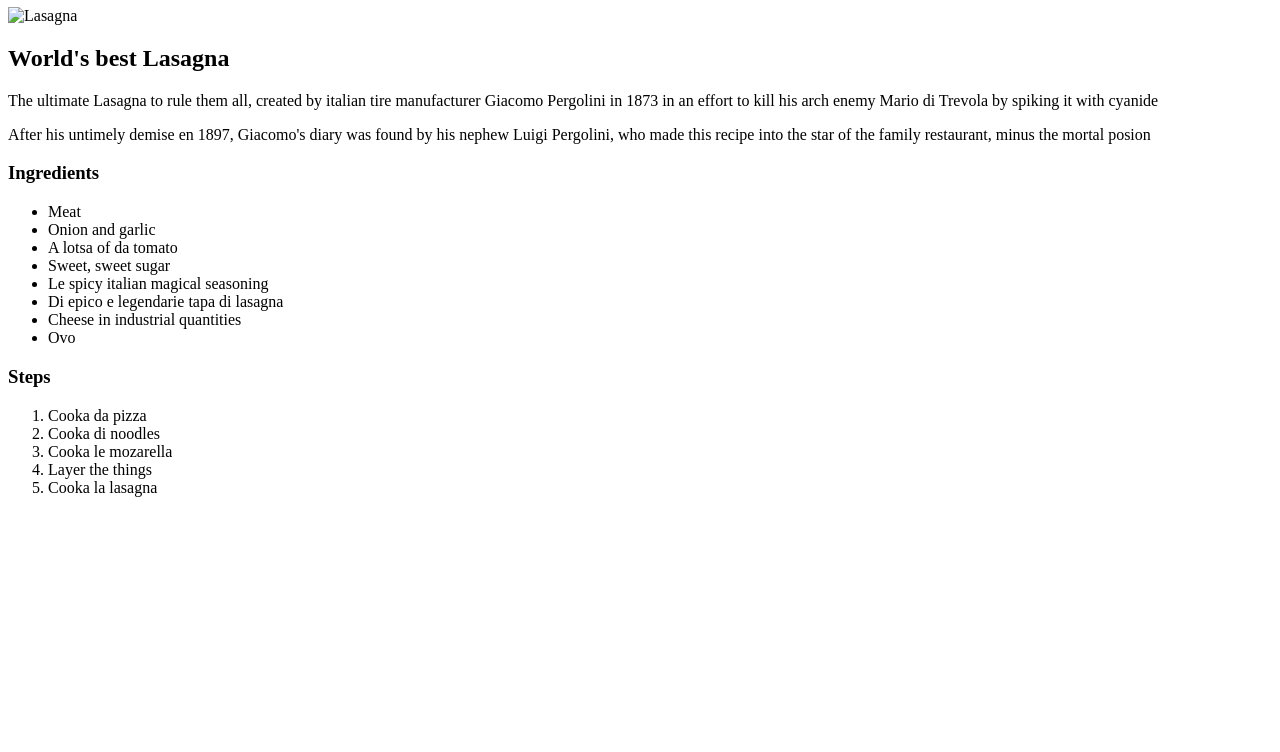
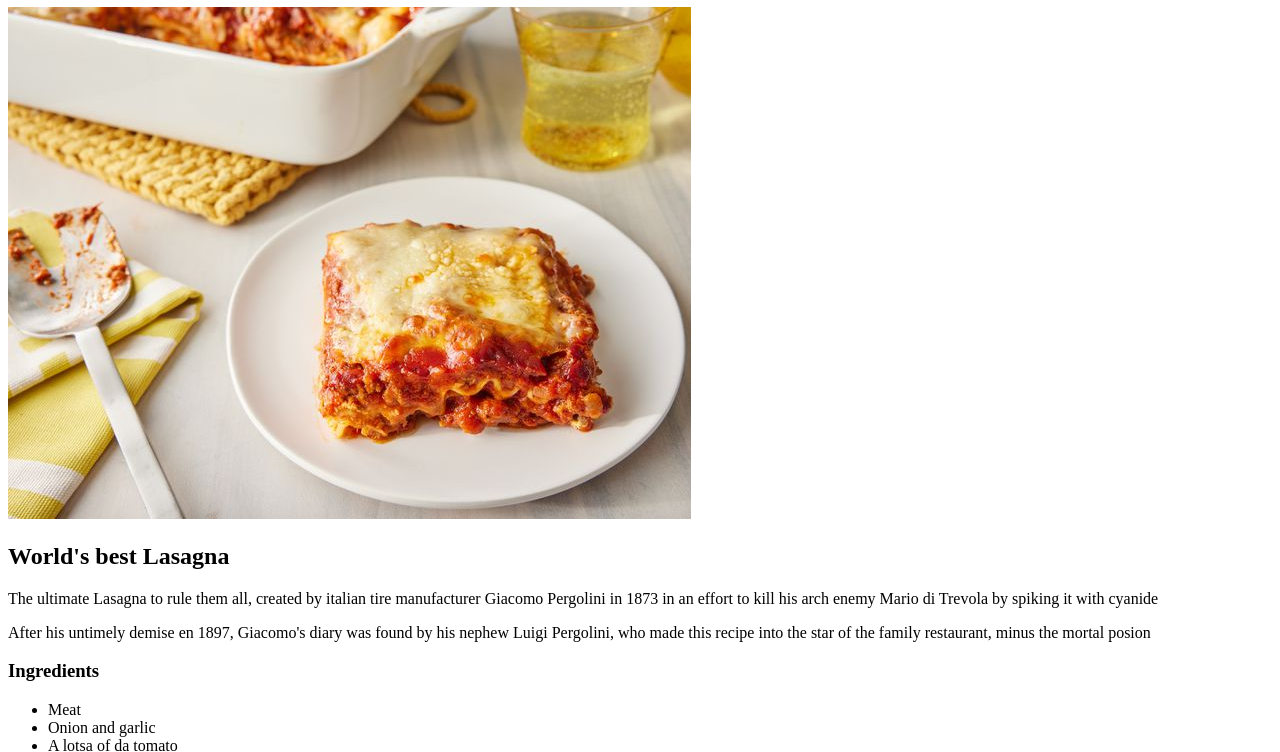
Before and after one commit to DiegoC281/odin-recipes, a plain HTML site: page recipes/lasagna.html in a window 1280 px wide. Shown: the part 73-825 px from the top of the page. Before the commit the page ends 800 px from the top, so only its background shows below. Drawn offline with Linux system fonts and the light colour scheme.

Commit message:
Fix Lasagna Image

```diff
--- a/recipes/lasagna.html
+++ b/recipes/lasagna.html
@@ -9,7 +9,7 @@
 
 <body>
     <h1>Lasagna</h1>
-    <img src="img/lasagna.jpg" alt="Lasagna">
+    <img src="../img/lasagna.jpg" alt="Lasagna">
     <h2>World's best Lasagna</h2>
     <p>The ultimate Lasagna to rule them all, created by italian tire manufacturer Giacomo Pergolini in 1873 in an
         effort to kill his arch enemy Mario di Trevola by spiking it with cyanide</p>
```
